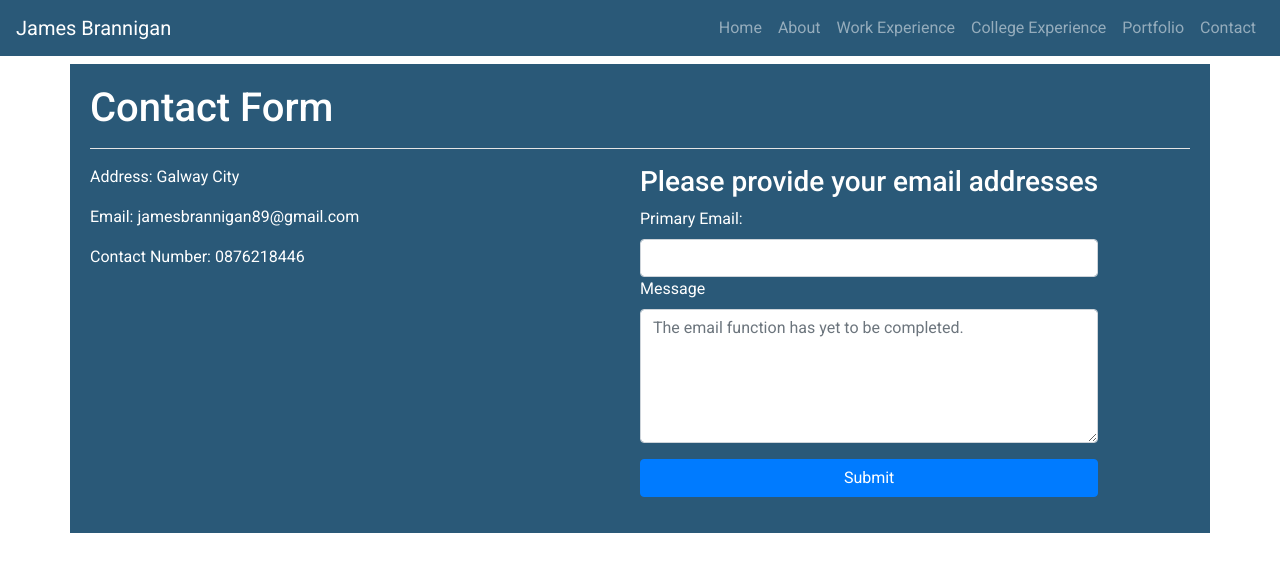
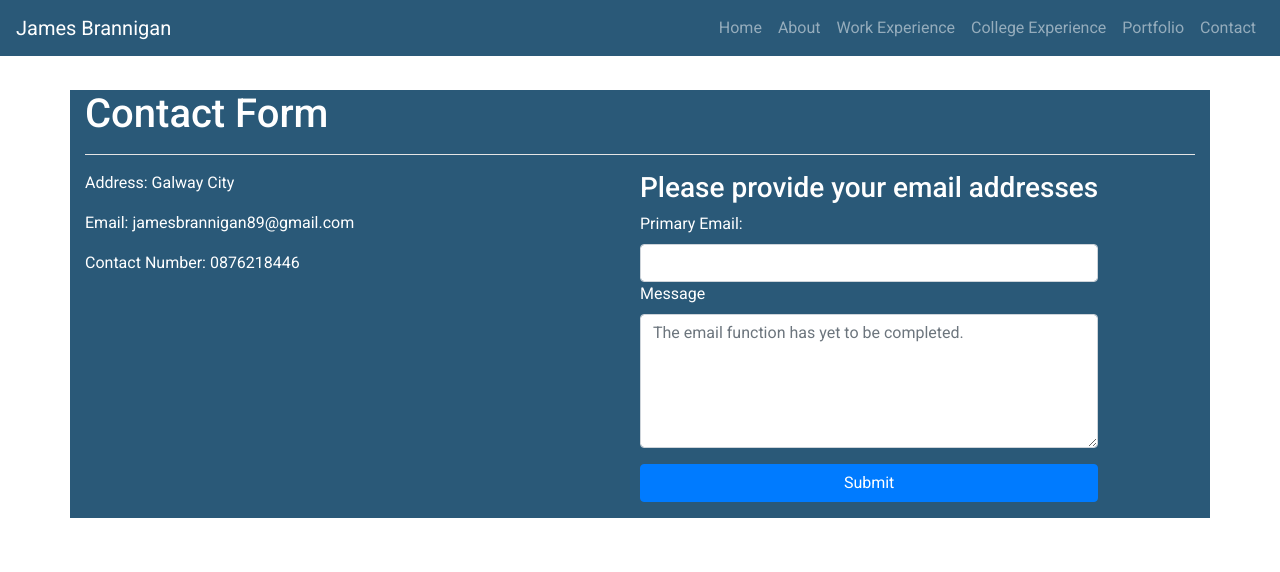
Before and after one commit to jamesbrannigan89/Personal-Site, an Angular app in the folder personal-site/: page /contact in a window 1280 px wide. Shown: the top 572 px of the page. Built offline with nearby package versions, Linux system fonts and the light colour scheme; what @teamhive/lottie-player would draw is missing.

Commit message:
updated styles

```diff
--- a/personal-site/src/app/about/about.component.css
+++ b/personal-site/src/app/about/about.component.css
@@ -2,7 +2,7 @@
   width: 100%;
   background-color: rgb(42, 89, 120);
   color: white;
-  margin-top: 10%;
+  margin-top: 12%;
 }
 
 .container .card-group .card{
--- a/personal-site/src/app/college-experience/college-experience.component.css
+++ b/personal-site/src/app/college-experience/college-experience.component.css
@@ -11,6 +11,6 @@ img{
  }
 
  .card{
-    margin-bottom: 35px;
+
     margin-top: 10%;
  }
--- a/personal-site/src/app/contact/contact.component.css
+++ b/personal-site/src/app/contact/contact.component.css
@@ -1,8 +1,8 @@
 .contact-form{
     color: white;
     background-color: rgb(42, 89, 120);
-    margin-top: 5%;
-    padding:20px;
+    margin-top: 7%;
+
     box-shadow: white;
 }
 
```
